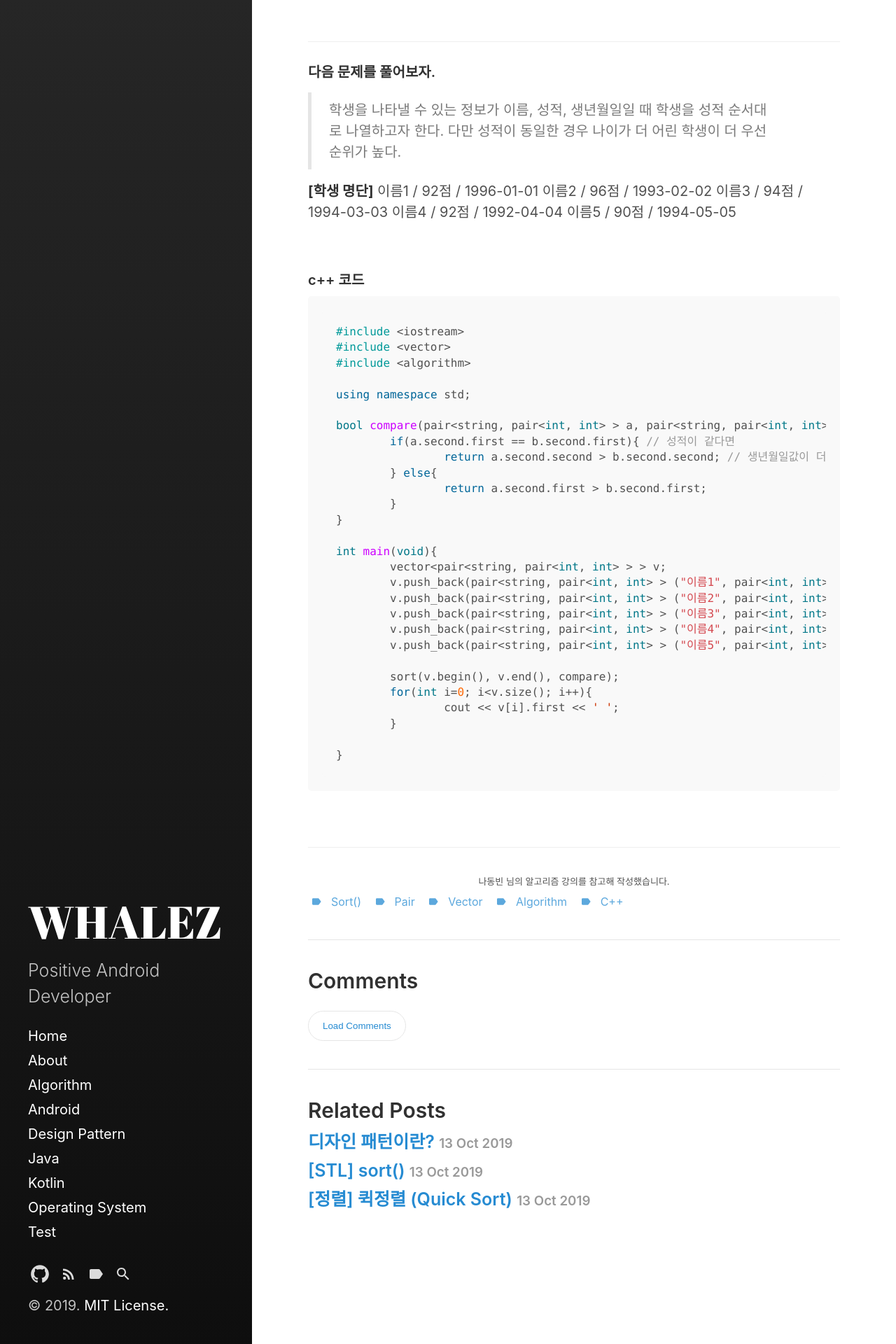
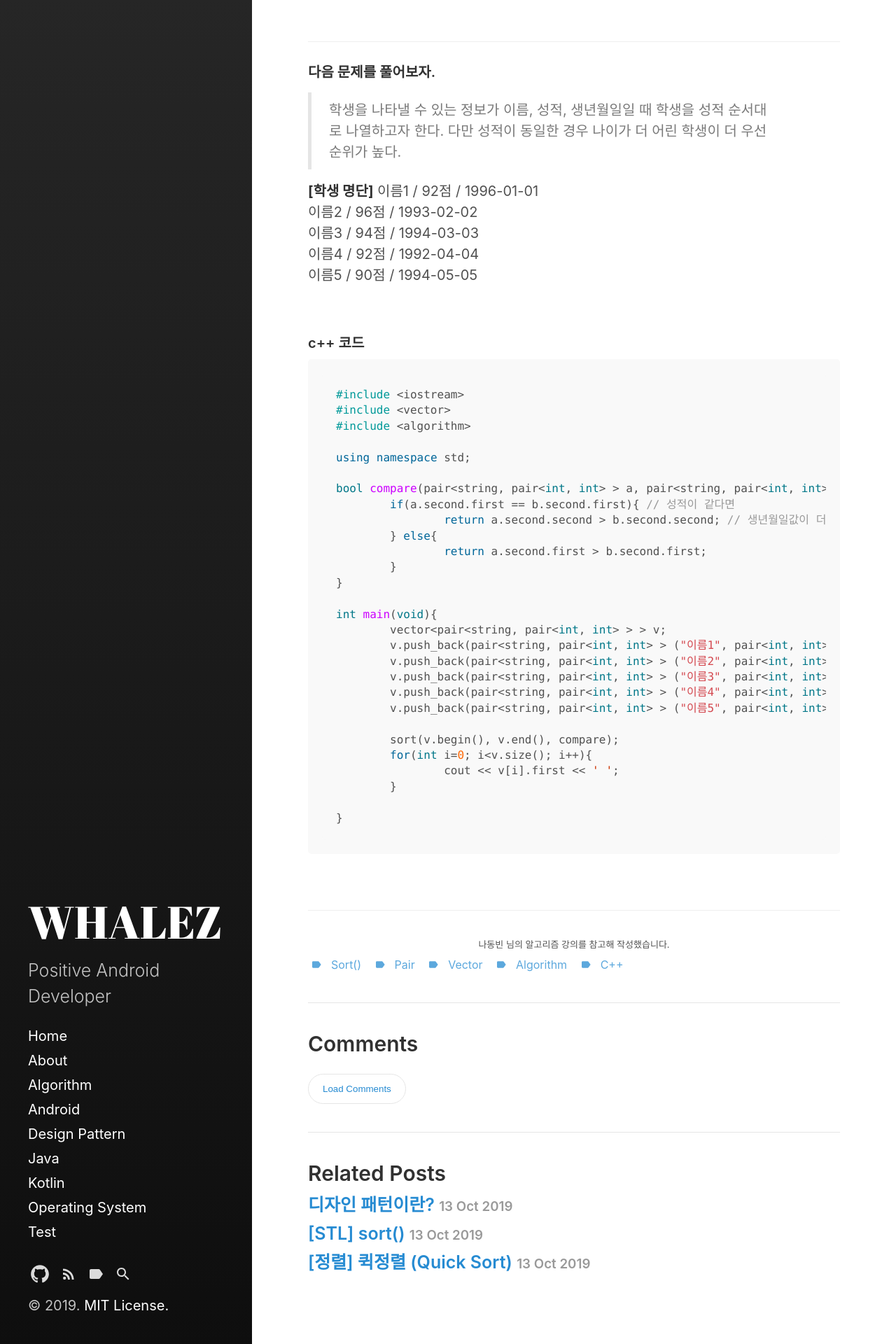
Before and after one commit to Jaden2208/jaden2208.github.io, a Jekyll site: the page built from _posts/2019-10-13-algorithm-stl-sort-pair.md, in a window 1280 px wide. Shown: the part 965-2885 px from the top of the page at 70% size. Built offline with Jekyll 4.4.1, drawn with Linux system fonts in a browser that asks for light colours.

```diff
--- a/_posts/2019-10-13-algorithm-stl-sort-pair.md
+++ b/_posts/2019-10-13-algorithm-stl-sort-pair.md
@@ -49,11 +49,11 @@ int main(){
 > 학생을 나타낼 수 있는 정보가 이름, 성적, 생년월일일 때 학생을 성적 순서대로 나열하고자 한다. 다만 성적이 동일한 경우 나이가 더 어린 학생이 더 우선순위가 높다.
 
 **[학생 명단]**
-이름1 / 92점 / 1996-01-01
-이름2 / 96점 / 1993-02-02
-이름3 / 94점 / 1994-03-03
-이름4 / 92점 / 1992-04-04
-이름5 / 90점 / 1994-05-05
+이름1 / 92점 / 1996-01-01 <br>
+이름2 / 96점 / 1993-02-02 <br>
+이름3 / 94점 / 1994-03-03 <br>
+이름4 / 92점 / 1992-04-04 <br>
+이름5 / 90점 / 1994-05-05 <br>
 
 
 <br>
```
